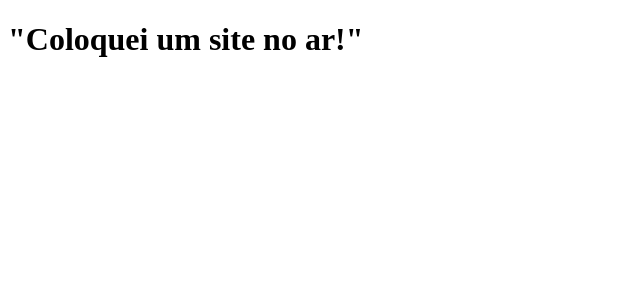
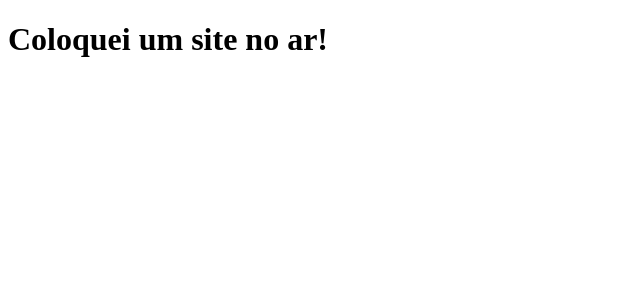
Before and after one commit to cavalcantedouglas/clone-tabnews, a Next.js app: page / in a window 1280 px wide. Shown: the top 300 px of the page, without its empty margins (0-640 px from the left). Built offline with nearby package versions, Linux system fonts and the light colour scheme.

Commit message:
retirando as aspas que nao eram necessarias

```diff
--- a/pages/index.js
+++ b/pages/index.js
@@ -1,5 +1,5 @@
 function Home() {
-  return <h1>"Coloquei um site no ar!"</h1>;
+  return <h1>Coloquei um site no ar!</h1>;
 }
 
 export default Home;
```
